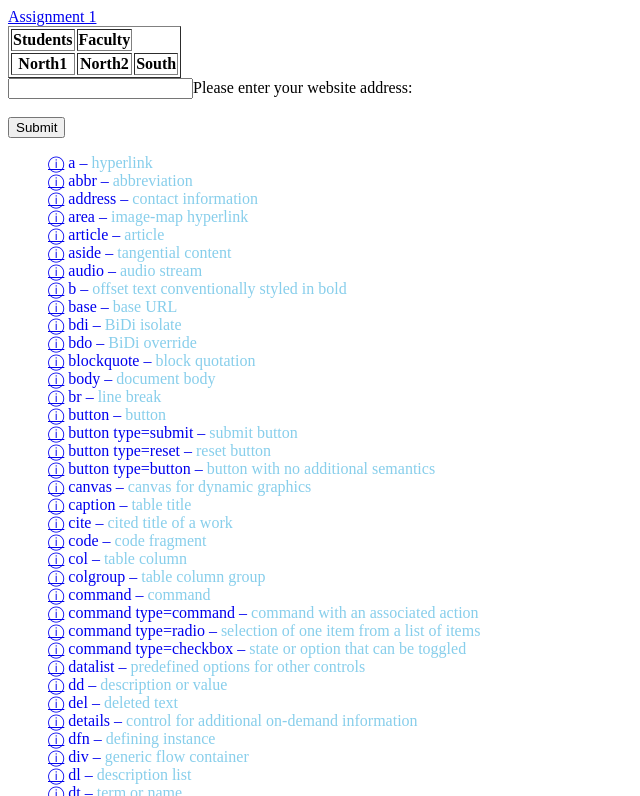
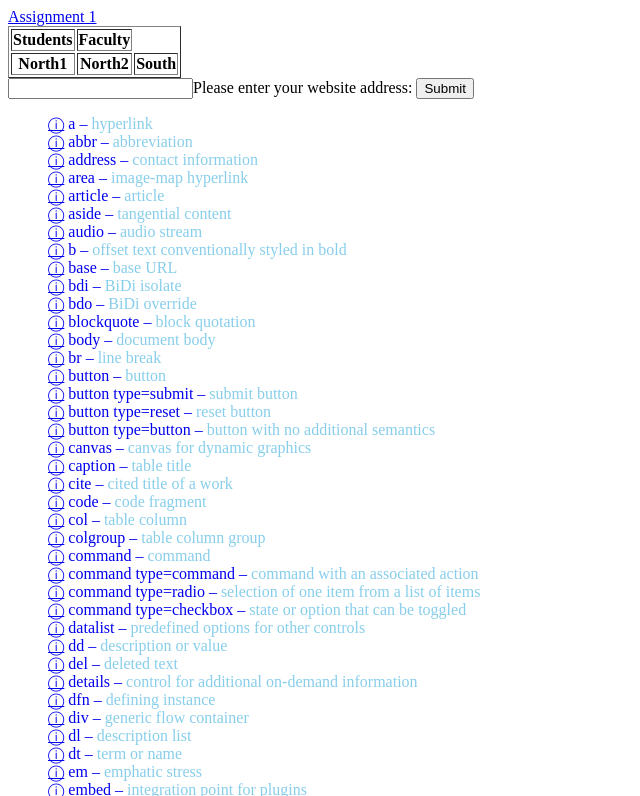
Before and after one commit to KyleWhen/workspace-html-2020-8arbqi, a website: page HTMLelements.html in a window 1280 px wide. Shown: the top 796 px of the page, without its empty margins (0-640 px from the left). Drawn offline with Linux system fonts and the light colour scheme.

Commit message:
1 file modified

```diff
--- a/HTMLelements.html
+++ b/HTMLelements.html
@@ -22,7 +22,7 @@ and open the template in the editor.
         <th>North2</th>
         <th>South</th>
         </table>
-        <input type="url" id="wsite" name="wsite">Please enter your website address:<br><br>
+        <input type="url" id="wsite" name="wsite">Please enter your website address:
         <input type="submit">
 </form>
     <body>
```
